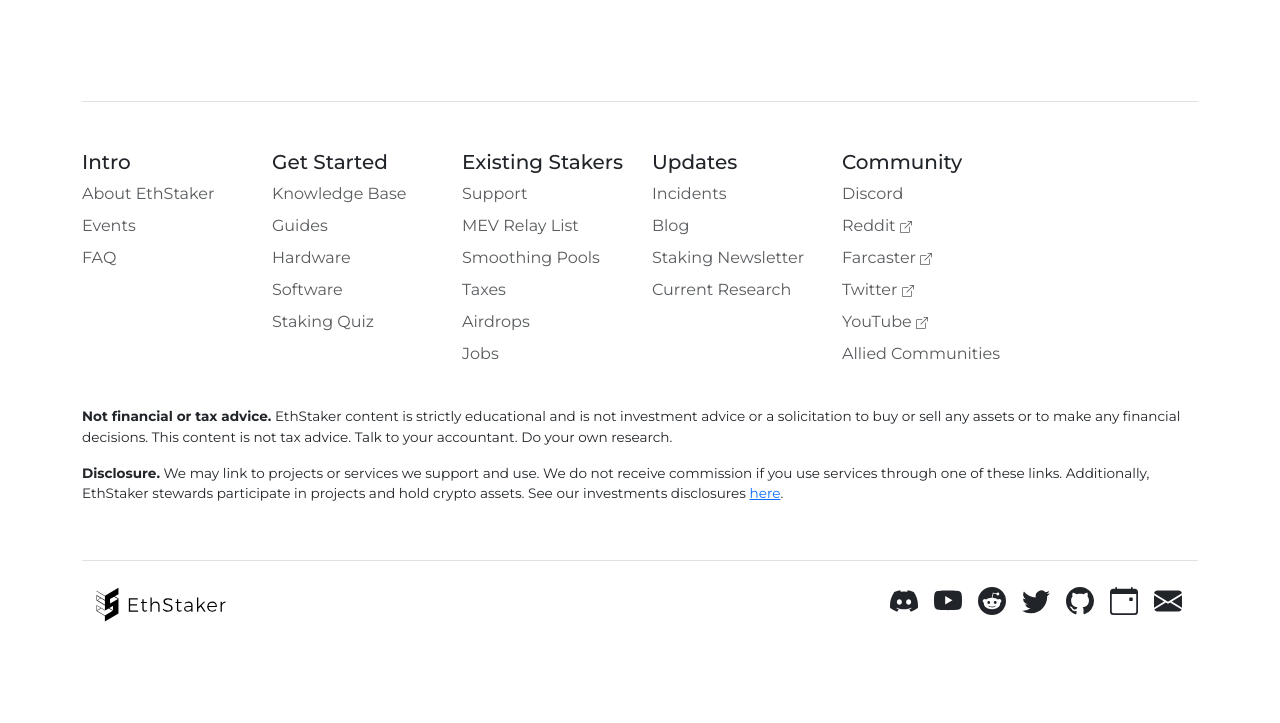
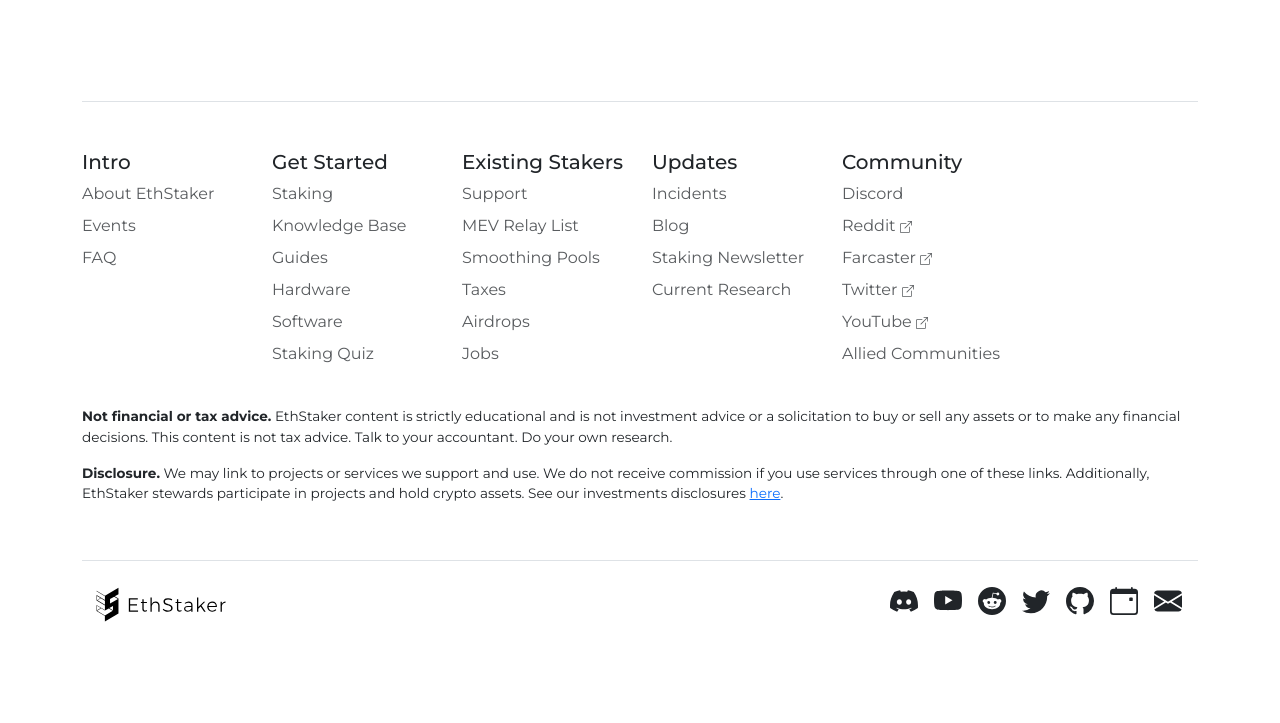
Before and after one commit to eth-educators/website, a Jekyll site: the page built from disclosures.md, in a window 1280 px wide. Shown: the part 1565-2288 px from the top of the page. Built offline with Jekyll 4.4.1, drawn with Linux system fonts in a browser that asks for light colours.

Commit message:
add staking page to menu/footer

```diff
--- a/_includes/partials/components/footer.html
+++ b/_includes/partials/components/footer.html
@@ -32,6 +32,7 @@
         <div class="col-12 col-sm-6 col-md-4 col-lg-3 col-xl-2 mb-3">
           <h5>Get Started</h5>
           <ul class="nav flex-column">
+            <li class="nav-item mb-2"><a class="nav-link p-0 text-muted" href="/staking">Staking</a></li>
             <li class="nav-item mb-2"><a class="nav-link p-0 text-muted" href="https://docs.ethstaker.org/" target="_blank">Knowledge Base</a></li>
             <li class="nav-item mb-2"><a class="nav-link p-0 text-muted" href="/solo-staking-guides">Guides</a></li>
             <li class="nav-item mb-2"><a class="nav-link p-0 text-muted" href="/staking-hardware">Hardware</a></li>
--- a/_includes/partials/components/nav.html
+++ b/_includes/partials/components/nav.html
@@ -33,6 +33,7 @@
             Get Started
           </a>
           <ul class="dropdown-menu" aria-labelledby="navbarDropdown">
+            <li><a class="dropdown-item" href="/staking">Staking</a></li>
             <li><a class="dropdown-item" href="https://docs.ethstaker.org/" target="_blank">Knowledge Base</a></li>
             <li><a class="dropdown-item" href="/solo-staking-guides">Guides</a></li>
             <li><a class="dropdown-item" href="/staking-hardware">Hardware</a></li>
```
